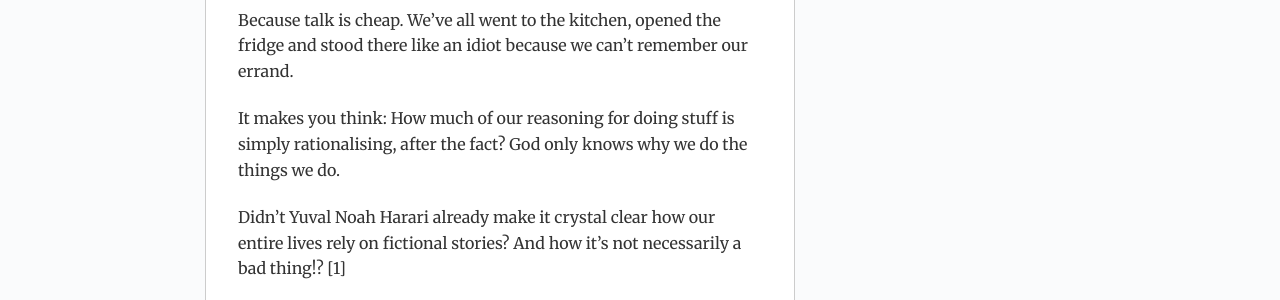
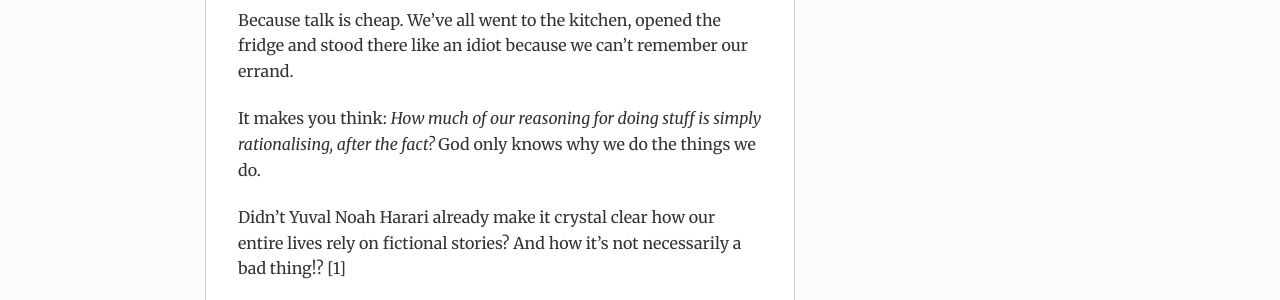
Before and after one commit to gdbroman/broman.blog, a Jekyll site: the page built from _posts/2020/2020-05-28-religion-rationality.md, in a window 1280 px wide. Shown: the part 1185-1485 px from the top of the page. Built offline with Jekyll 4.4.1, drawn with Linux system fonts in a browser that asks for light colours.

Commit message:
revision

```diff
--- a/_posts/2020/2020-05-28-religion-rationality.md
+++ b/_posts/2020/2020-05-28-religion-rationality.md
@@ -18,7 +18,7 @@ So it does not matter why you’re an obedient citizen - as long as it keeps you
 
 Because talk is cheap. We’ve all went to the kitchen, opened the fridge and stood there like an idiot because we can’t remember our errand.
 
-It makes you think: How much of our reasoning for doing stuff is simply rationalising, after the fact? God only knows why we do the things we do.
+It makes you think: _How much of our reasoning for doing stuff is simply rationalising, after the fact?_ God only knows why we do the things we do.
 
 Didn’t Yuval Noah Harari already make it crystal clear how our entire lives rely on fictional stories? And how it’s not necessarily a bad thing!? [1]
 
```
